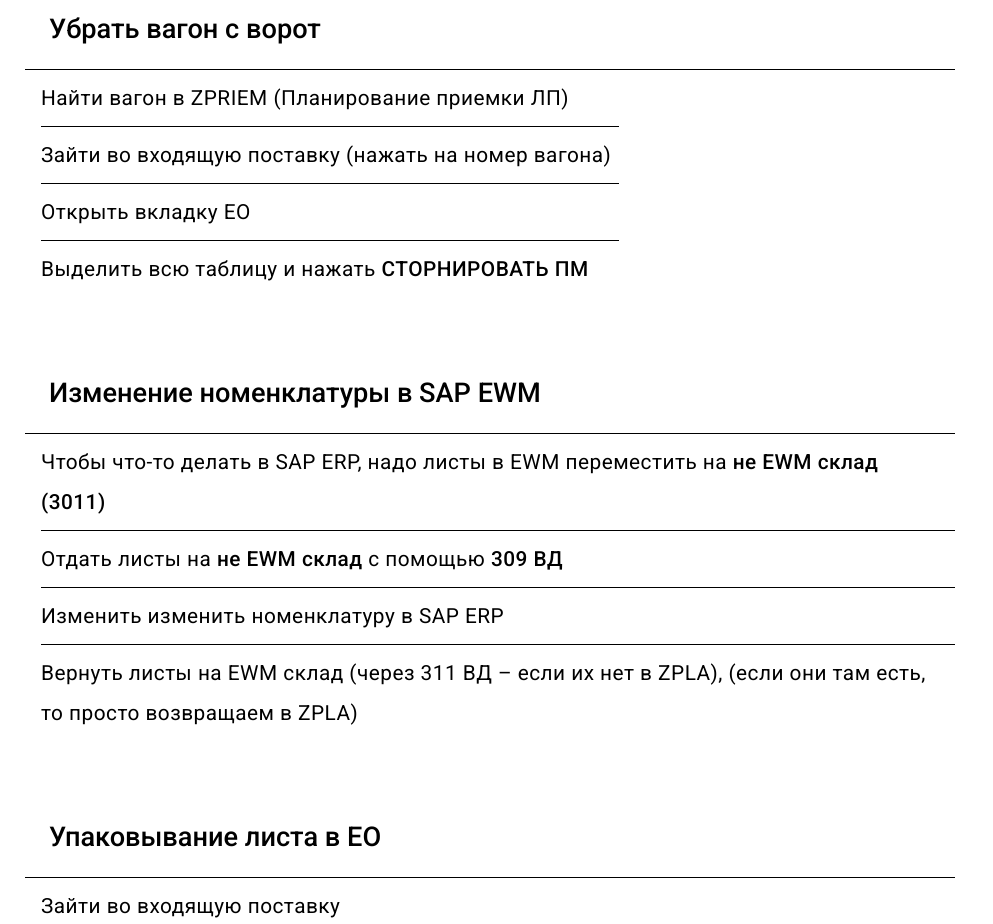
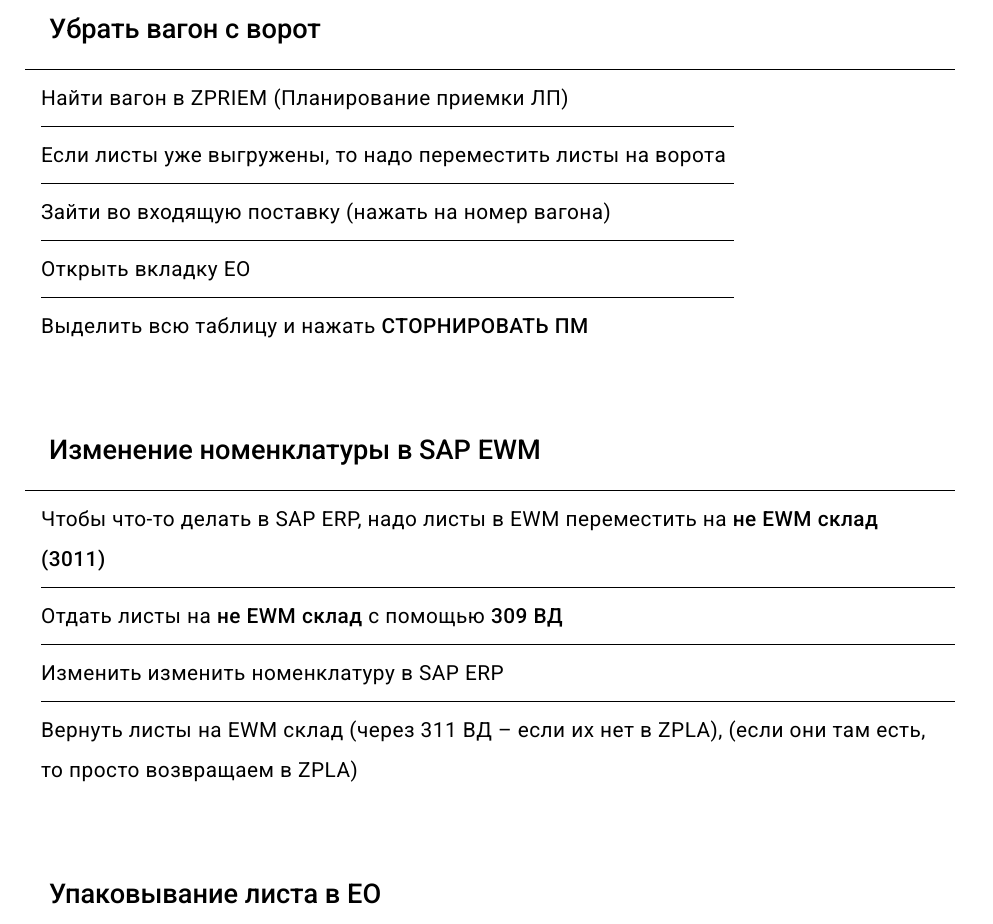
Before and after one commit to skladlista/instructions, a React (Create React App) app: page /#/sap-ewm-sheet in a window 1280 px wide. Shown: the part 5340-6264 px from the top of the page, without its empty margins (0-993 px from the left). Built offline with nearby package versions, Linux system fonts and the light colour scheme.

Commit message:
Update DeleteCar.jsx

```diff
--- a/src/SapEwmSheet/Components/DeleteCar.jsx
+++ b/src/SapEwmSheet/Components/DeleteCar.jsx
@@ -6,6 +6,9 @@
         <ol>
           <li className="article__subtitle">
             Найти вагон в ZPRIEM (Планирование приемки ЛП)
+          </li>
+          <li className="article__subtitle">
+            Если листы уже выгружены, то надо переместить листы на ворота
           </li>
           <li className="article__subtitle">
             Зайти во входящую поставку (нажать на номер вагона)
```
